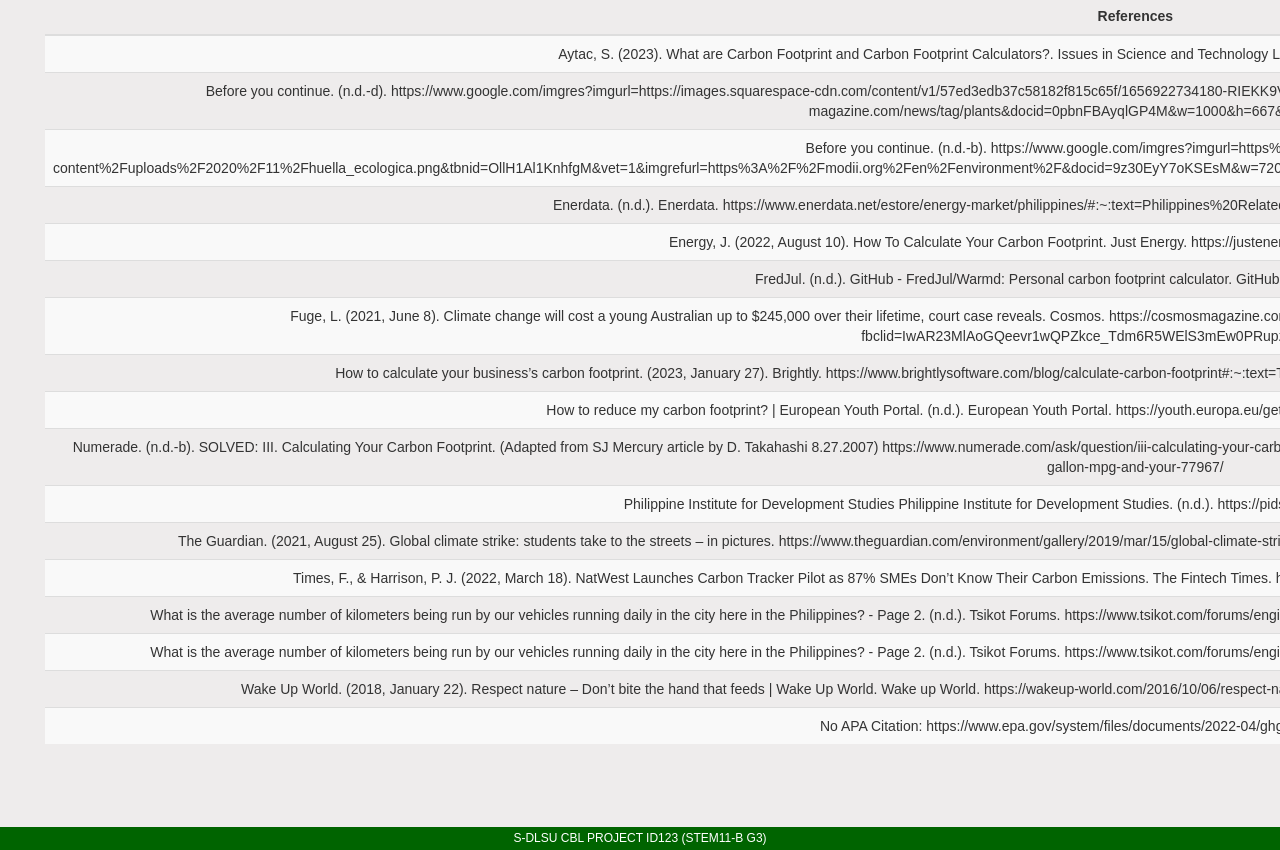
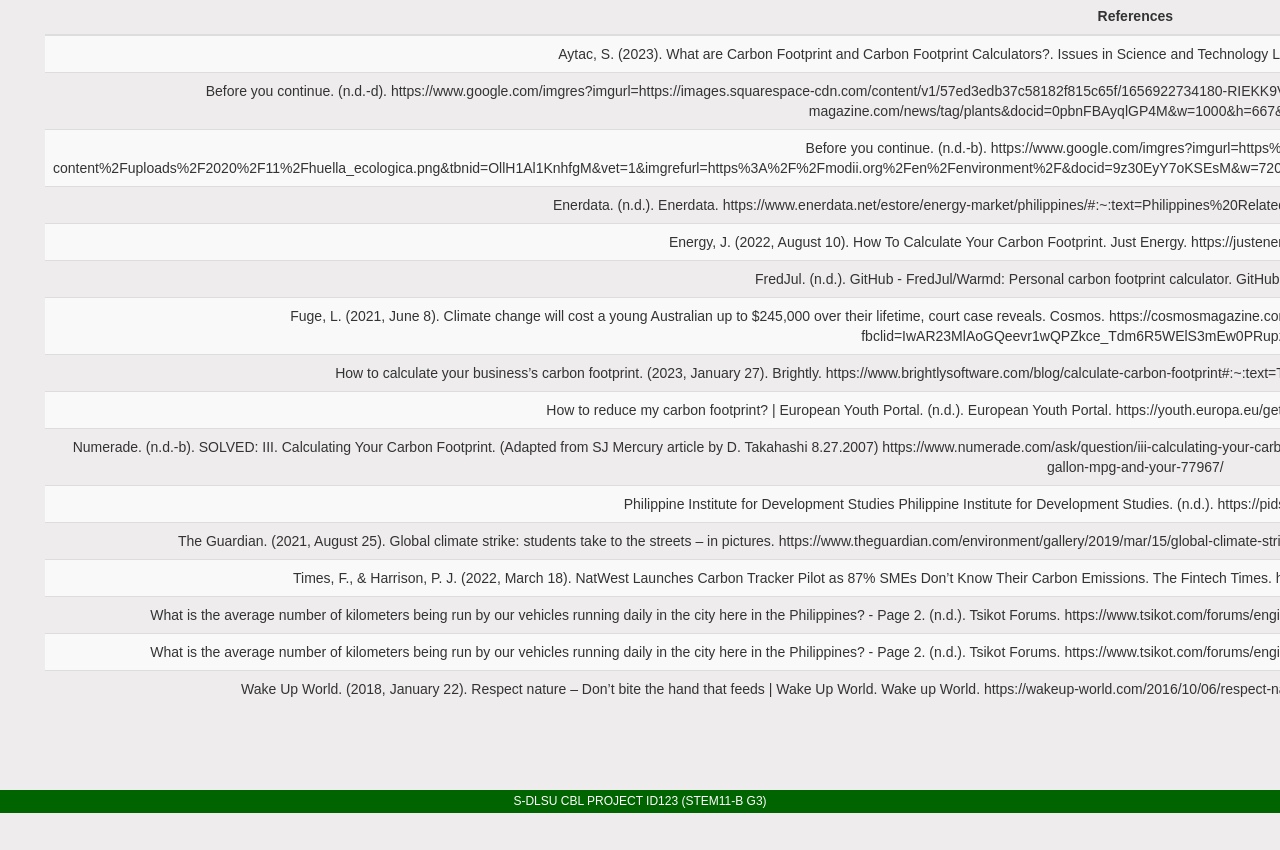
Before and after one commit to kathryinee/CBL_PROJECT, a plain HTML site: page references.html in a window 1280 px wide. Shown: the part 227-1077 px from the top of the page. After the commit the page ends 1040 px from the top, so only its background shows below. Drawn offline with nearby package versions, Linux system fonts and the light colour scheme.

Commit message:
Updated references.html

```diff
--- a/references.html
+++ b/references.html
@@ -182,10 +182,6 @@
 Wake Up World. (2018, January 22). Respect nature – Don’t bite the hand that feeds | Wake Up World. Wake up World. https://wakeup-world.com/2016/10/06/respect-nature-dont-bite-the-hand-that-feeds/?fbclid=IwAR2plIEzT6jJmzJuwPSefmFMfbD2jAaMF5YetW9DZl5cV8kqXaDMzPltsoM
 </td></tr>
 
-                <tr>
-                  <td>No APA Citation: https://www.epa.gov/system/files/documents/2022-04/ghg_emission_factors_hub.pdf</td>
-                </tr>
-
               </tbody>
             </table>
             </p>
```
